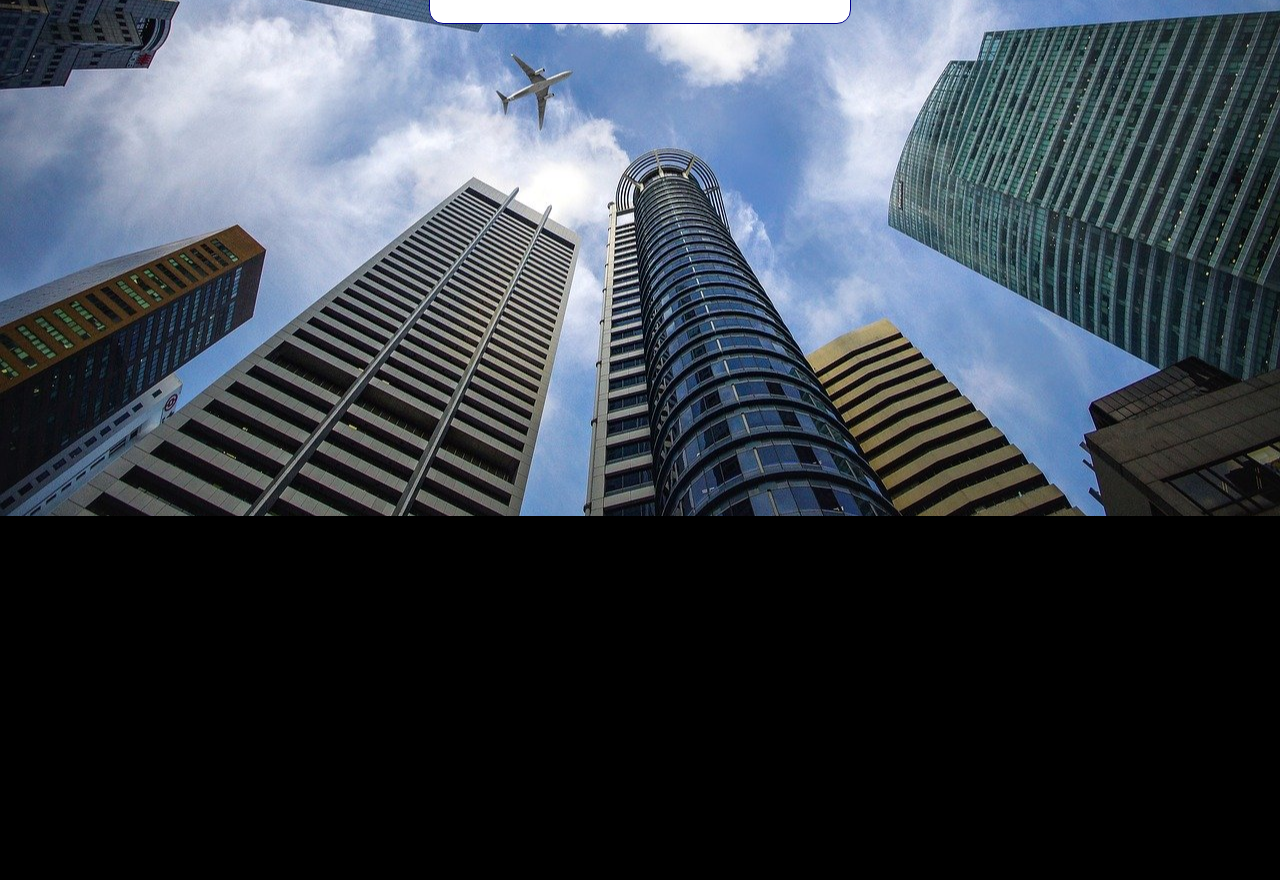
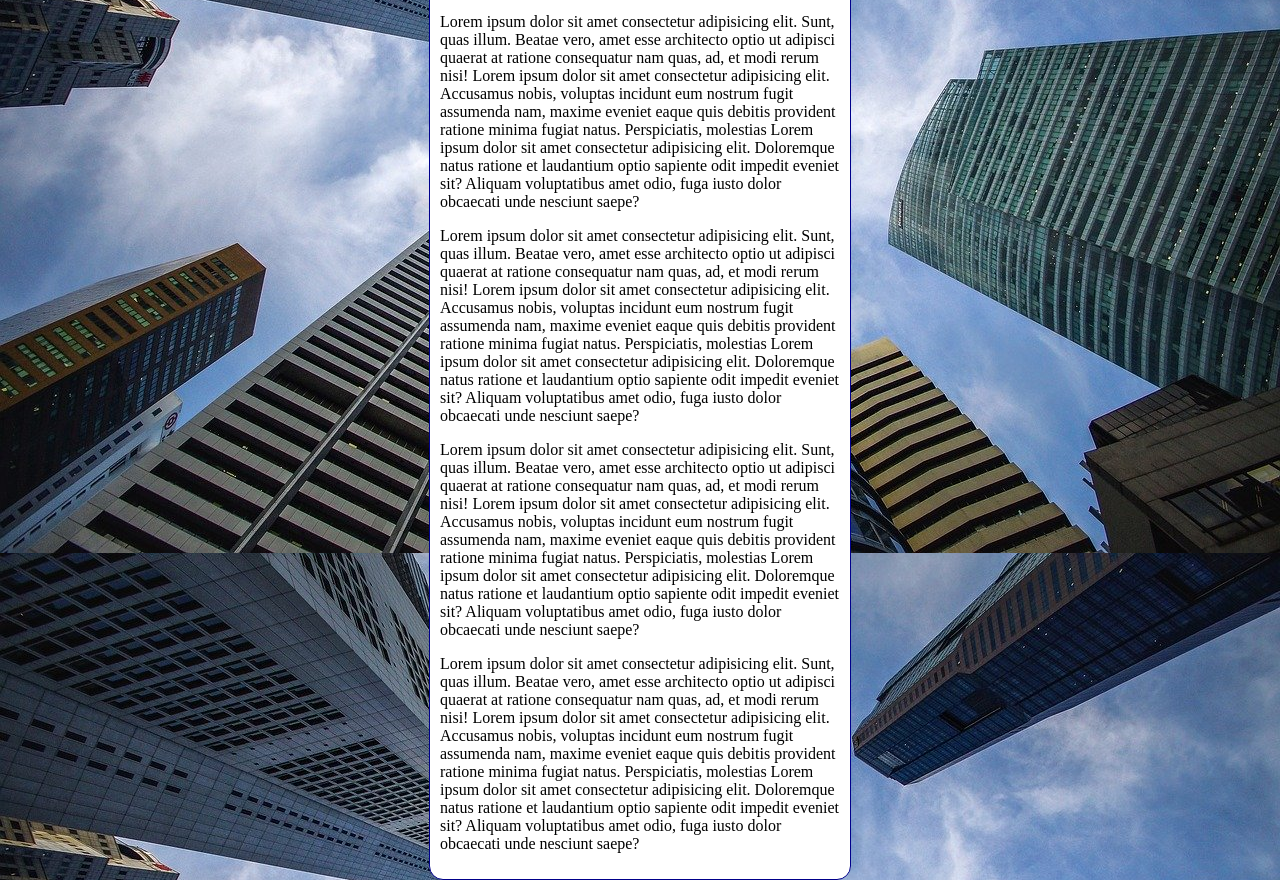
Before and after one commit to 01Keven/Html-Css, a plain HTML site: page exec 005/fundo005.html in a window 1280 px wide. Shown: the part 300-1180 px from the top of the page. Before the commit the page ends 816 px from the top, so only its background shows below. Drawn offline with Linux system fonts and the light colour scheme.

Commit message:
atualizando exec 005

```diff
--- a/exec 005/fundo005.html
+++ b/exec 005/fundo005.html
@@ -8,15 +8,22 @@
     <style>
         body {
             height: 100vh;
-            background-color: black;
+            /*background-color: black;
             background-image: url(imagens/wallpaper002.jpg);
             background-repeat: no-repeat;
             background-position: center center;
             background-size: cover;
+            background-attachment: fixed;*/
+
+            background: black  url(imagens/wallpaper002.jpg) center center no-repeat fixed;
+            background-size: cover;
         }
+
+
+
         main {
             background-color: rgb(255, 255, 255);
-            width: 400px;
+            max-width: 400px;
             padding: 10px;
             margin: auto;
             border: 1px solid darkblue;
@@ -28,6 +35,10 @@
     <main>
         <h1>Teste de imagem de fundo</h1>
         <p>Lorem ipsum dolor sit amet consectetur adipisicing elit. Sunt, quas illum. Beatae vero, amet esse architecto optio ut adipisci quaerat at ratione consequatur nam quas, ad, et modi rerum nisi! Lorem ipsum dolor sit amet consectetur adipisicing elit. Accusamus nobis, voluptas incidunt eum nostrum fugit assumenda nam, maxime eveniet eaque quis debitis provident ratione minima fugiat natus. Perspiciatis, molestias Lorem ipsum dolor sit amet consectetur adipisicing elit. Doloremque natus ratione et laudantium optio sapiente odit impedit eveniet sit? Aliquam voluptatibus amet odio, fuga iusto dolor obcaecati unde nesciunt saepe?</p>
+        <p>Lorem ipsum dolor sit amet consectetur adipisicing elit. Sunt, quas illum. Beatae vero, amet esse architecto optio ut adipisci quaerat at ratione consequatur nam quas, ad, et modi rerum nisi! Lorem ipsum dolor sit amet consectetur adipisicing elit. Accusamus nobis, voluptas incidunt eum nostrum fugit assumenda nam, maxime eveniet eaque quis debitis provident ratione minima fugiat natus. Perspiciatis, molestias Lorem ipsum dolor sit amet consectetur adipisicing elit. Doloremque natus ratione et laudantium optio sapiente odit impedit eveniet sit? Aliquam voluptatibus amet odio, fuga iusto dolor obcaecati unde nesciunt saepe?</p>
+        <p>Lorem ipsum dolor sit amet consectetur adipisicing elit. Sunt, quas illum. Beatae vero, amet esse architecto optio ut adipisci quaerat at ratione consequatur nam quas, ad, et modi rerum nisi! Lorem ipsum dolor sit amet consectetur adipisicing elit. Accusamus nobis, voluptas incidunt eum nostrum fugit assumenda nam, maxime eveniet eaque quis debitis provident ratione minima fugiat natus. Perspiciatis, molestias Lorem ipsum dolor sit amet consectetur adipisicing elit. Doloremque natus ratione et laudantium optio sapiente odit impedit eveniet sit? Aliquam voluptatibus amet odio, fuga iusto dolor obcaecati unde nesciunt saepe?</p>
+        <p>Lorem ipsum dolor sit amet consectetur adipisicing elit. Sunt, quas illum. Beatae vero, amet esse architecto optio ut adipisci quaerat at ratione consequatur nam quas, ad, et modi rerum nisi! Lorem ipsum dolor sit amet consectetur adipisicing elit. Accusamus nobis, voluptas incidunt eum nostrum fugit assumenda nam, maxime eveniet eaque quis debitis provident ratione minima fugiat natus. Perspiciatis, molestias Lorem ipsum dolor sit amet consectetur adipisicing elit. Doloremque natus ratione et laudantium optio sapiente odit impedit eveniet sit? Aliquam voluptatibus amet odio, fuga iusto dolor obcaecati unde nesciunt saepe?</p>
+        <p>Lorem ipsum dolor sit amet consectetur adipisicing elit. Sunt, quas illum. Beatae vero, amet esse architecto optio ut adipisci quaerat at ratione consequatur nam quas, ad, et modi rerum nisi! Lorem ipsum dolor sit amet consectetur adipisicing elit. Accusamus nobis, voluptas incidunt eum nostrum fugit assumenda nam, maxime eveniet eaque quis debitis provident ratione minima fugiat natus. Perspiciatis, molestias Lorem ipsum dolor sit amet consectetur adipisicing elit. Doloremque natus ratione et laudantium optio sapiente odit impedit eveniet sit? Aliquam voluptatibus amet odio, fuga iusto dolor obcaecati unde nesciunt saepe?</p>
 
     </main>
 </body>
```
Also changed, not shown: exec 005/fundo006.html (added, +12 -0 lines).
